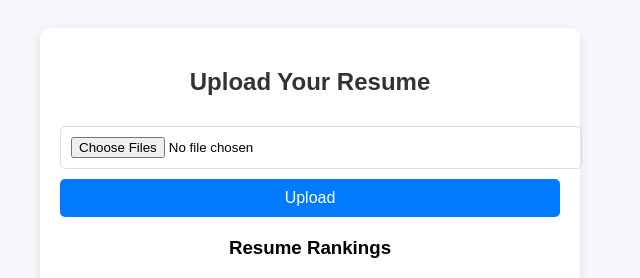
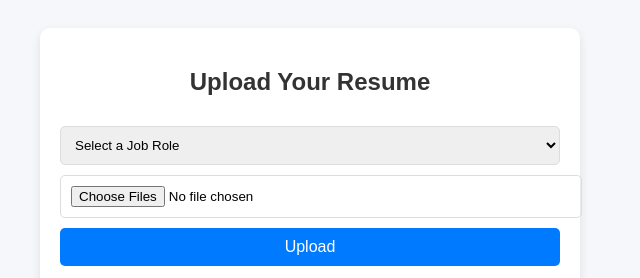
Before and after one commit to Hariiikrishnan/resume_ranker, a Flask app: page / in a window 1280 px wide. Shown: the top 278 px of the page, without its empty margins (330-970 px from the left). Run offline with Flask 3, Linux system fonts and the light colour scheme; parts of the project's set-up code (start-up, migrations or seed data) failed here and were passed over.

Commit message:
after added experience and skills based on user input

```diff
--- a/app.py
+++ b/app.py
@@ -519,12 +519,16 @@ if not os.path.exists(UPLOAD_FOLDER):
 @app.route('/')
 def index():
     return render_template('index.html')
+
+
 @app.route("/upload", methods=["POST"])
 def upload_file():
+    print(request.form.get("role"))
     if "files" not in request.files:
         return jsonify({"error": "No file part"})
 
     files = request.files.getlist("files")  # Get all uploaded files
+    role = request.form.get("role")  # Get all uploaded files
 
     if not files or files[0].filename == '':
         return jsonify({"error": "No selected files"})
@@ -538,7 +542,41 @@ def upload_file():
     # Now, process ALL uploaded files
     pdf_files = [f for f in file_paths if f.endswith((".pdf", ".docx"))]
 
-    required_skills = ["user research", "Python", "data Structures", "algorithms"]
+    # required_skills = ["user research", "Python", "data Structures", "algorithms"]
+    role_skills = {
+    "Software Engineer": ["Python", "Data Structures", "Algorithms", "System Design", "Git", "OOP"],
+    "Data Scientist": ["Python", "Machine Learning", "Statistics", "Data Visualization", "SQL", "Deep Learning"],
+    "UI/UX Designer": ["User Research", "Wireframing", "Figma", "Prototyping", "Adobe XD", "Interaction Design"],
+    "Backend Developer": ["Node.js", "Python", "API", "Java", "Database", "SpringBoot"],
+    "Frontend Developer": ["JavaScript", "React", "CSS", "HTML", "TypeScript", "Redux"],
+    "DevOps Engineer": ["CI/CD", "Docker", "Kubernetes", "Cloud Platforms", "Terraform", "Bash Scripting"],
+    "Cybersecurity Analyst": ["Network Security", "Penetration Testing", "Cryptography", "SIEM", "Incident Response"],
+    "Mobile App Developer": ["Flutter", "React Native", "Swift", "Kotlin", "Firebase", "REST APIs"],
+    "AI Engineer": ["Deep Learning", "TensorFlow", "PyTorch", "Computer Vision", "NLP", "Reinforcement Learning"],
+    "Cloud Engineer": ["AWS", "Azure", "Google Cloud", "Infrastructure as Code", "Serverless Computing"],
+    "Product Manager": ["Agile Methodologies", "Roadmap Planning", "User Research", "Market Analysis", "Scrum"],
+    "Business Analyst": ["Data Analysis", "SQL", "Business Intelligence", "Requirements Gathering", "Excel"],
+    "Database Administrator": ["SQL", "PostgreSQL", "NoSQL", "Database Optimization", "Backup & Recovery"],
+    "Game Developer": ["Unity", "Unreal Engine", "C#", "Game Physics", "3D Modeling", "Blender"],
+    "Embedded Systems Engineer": ["C", "Microcontrollers", "IoT", "RTOS", "Firmware Development"],
+    "Blockchain Developer": ["Solidity", "Ethereum", "Smart Contracts", "Cryptography", "Hyperledger"],
+    "Digital Marketer": ["SEO", "Google Ads", "Content Marketing", "Social Media", "Email Marketing"],
+    "Mechanical Engineer": ["AutoCAD", "SolidWorks", "ANSYS", "Manufacturing Processes", "CFD"],
+    "Electrical Engineer": ["Circuit Design", "MATLAB", "Embedded Systems", "Power Systems", "PLC"],
+    "Biomedical Engineer": ["Medical Devices", "Biomaterials", "Biomedical Imaging", "Signal Processing"],
+    }
+
+    # Get user input for role
+    user_role = role
+
+    # Fetch required skills dynamically
+    required_skills = role_skills.get(user_role, [])
+
+    if required_skills:
+        print(f"Required Skills for {user_role}: {required_skills}")
+    else:
+        print("Role not found! Please enter a valid role.")
+
     ranked = len(required_skills) + 1
 
     skill_keywords = get_synonyms("skill") + ['skills', 'TECH SKILLS', 's k i l l s', 'skill']
--- a/templates/index.html
+++ b/templates/index.html
@@ -21,6 +21,13 @@
         }
         h2 {
             color: #333;
+        }
+        select, input[type="file"] {
+            width: 100%;
+            padding: 10px;
+            border: 1px solid #ddd;
+            border-radius: 5px;
+            margin-top: 10px;
         }
         input[type="file"] {
             width: 100%;
@@ -94,8 +101,38 @@
 
     <div class="container">
         <h2>Upload Your Resume</h2>
+
+        <!-- <select id="jobRole" onchange="updateSkills()"> -->
+        <select id="jobRole" >
+            <option value="">Select a Job Role</option>
+            <option value="Software Engineer">Software Engineer</option>
+            <option value="Data Scientist">Data Scientist</option>
+            <option value="UI/UX Designer">UI/UX Designer</option>
+            <option value="Backend Developer">Backend Developer</option>
+            <option value="Frontend Developer">Frontend Developer</option>
+            <option value="DevOps Engineer">DevOps Engineer</option>
+            <option value="Cybersecurity Analyst">Cybersecurity Analyst</option>
+            <option value="Mobile App Developer">Mobile App Developer</option>
+            <option value="AI Engineer">AI Engineer</option>
+            <option value="Cloud Engineer">Cloud Engineer</option>
+            <option value="Product Manager">Product Manager</option>
+            <option value="Business Analyst">Business Analyst</option>
+            <option value="Database Administrator">Database Administrator</option>
+            <option value="Game Developer">Game Developer</option>
+            <option value="Embedded Systems Engineer">Embedded Systems Engineer</option>
+            <option value="Blockchain Developer">Blockchain Developer</option>
+            <option value="Digital Marketer">Digital Marketer</option>
+            <option value="Mechanical Engineer">Mechanical Engineer</option>
+            <option value="Electrical Engineer">Electrical Engineer</option>
+            <option value="Biomedical Engineer">Biomedical Engineer</option>
+        </select>
+
+
+
         <input type="file" id="resume" multiple />
         <button id="uploadBtn" onclick="uploadResume()">Upload</button>
+
+
 
         <!-- Loader -->
         <div class="loader" id="loader"></div>
@@ -120,6 +157,9 @@
     <script>
         function uploadResume() {
             let fileInput = document.getElementById('resume');
+            let roleInput = document.getElementById('jobRole');
+            let role = roleInput.options[roleInput.selectedIndex].text
+
             let files = fileInput.files;
             let uploadBtn = document.getElementById("uploadBtn");
             let loader = document.getElementById("loader");
@@ -134,6 +174,7 @@
             uploadBtn.disabled = true;
 
             let formData = new FormData();
+            formData.append("role", role);
             for (let i = 0; i < files.length; i++) {
                 formData.append("files", files[i]);
             }
```
Also changed, not shown: old.txt (line endings or trailing spaces), 3 other files.
